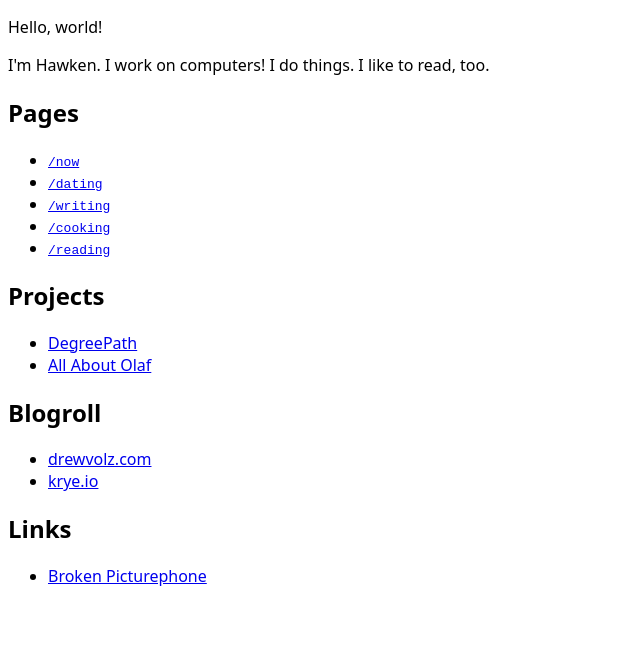
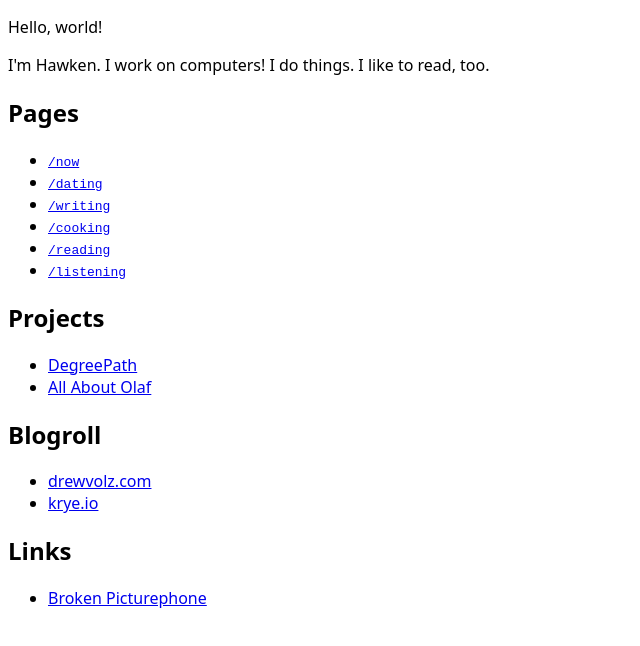
Before and after one commit to hawkrives/hawken.is, a plain HTML site: page index.html in a window 1280 px wide. Shown: the whole page, without its empty margins (0-640 px from the left). Drawn offline with Linux system fonts and the light colour scheme.

Commit message:
add /listening

```diff
--- a/index.html
+++ b/index.html
@@ -35,6 +35,7 @@
   <li><a href="/writing"><code>/writing</code></a>
   <li><a href="/cooking"><code>/cooking</code></a>
   <li><a href="/reading"><code>/reading</code></a>
+  <li><a href="/listening"><code>/listening</code></a>
 </ul>
 
 <h2>Projects</h2>
```
Also changed, not shown: 1 other file.
